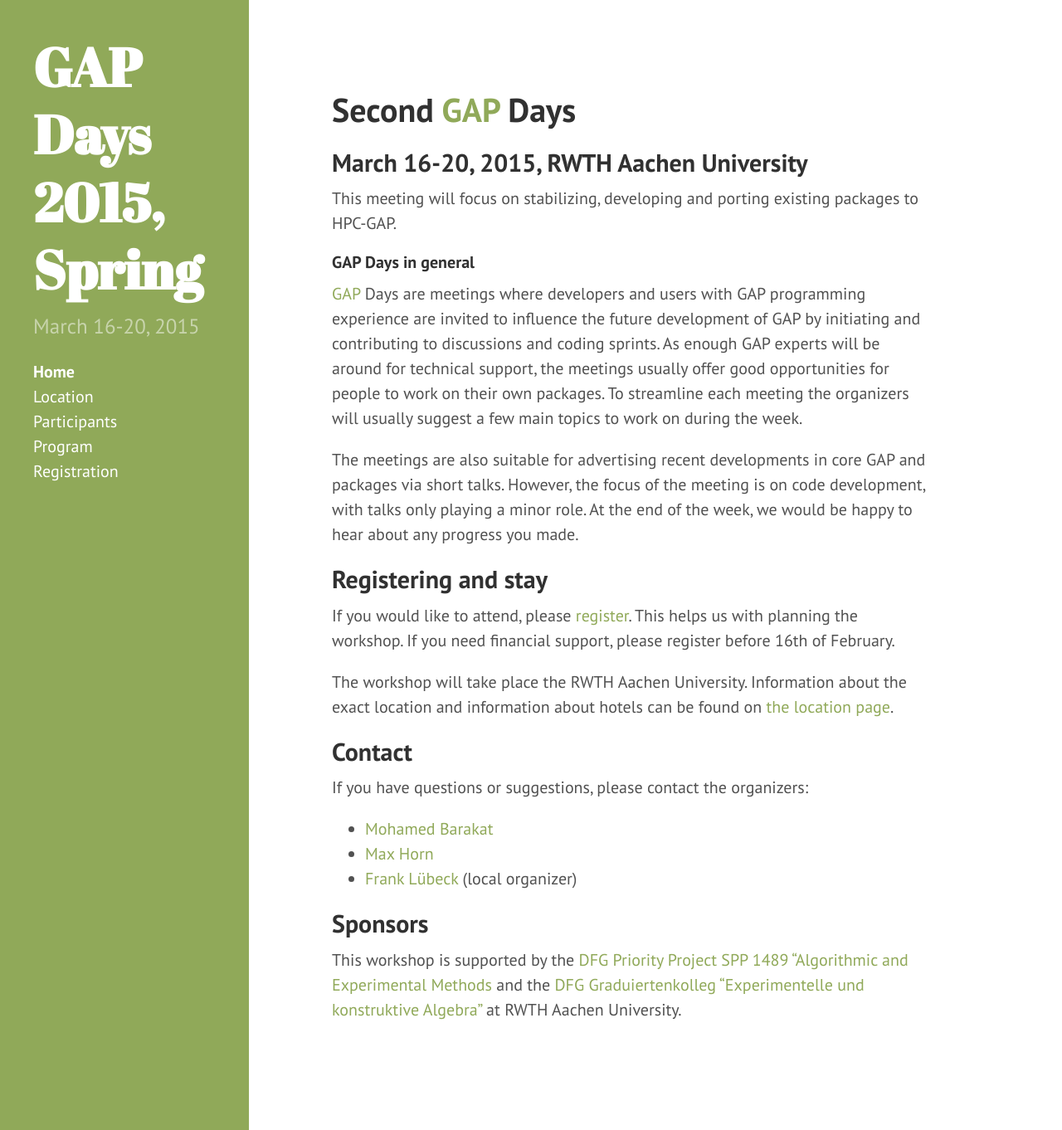
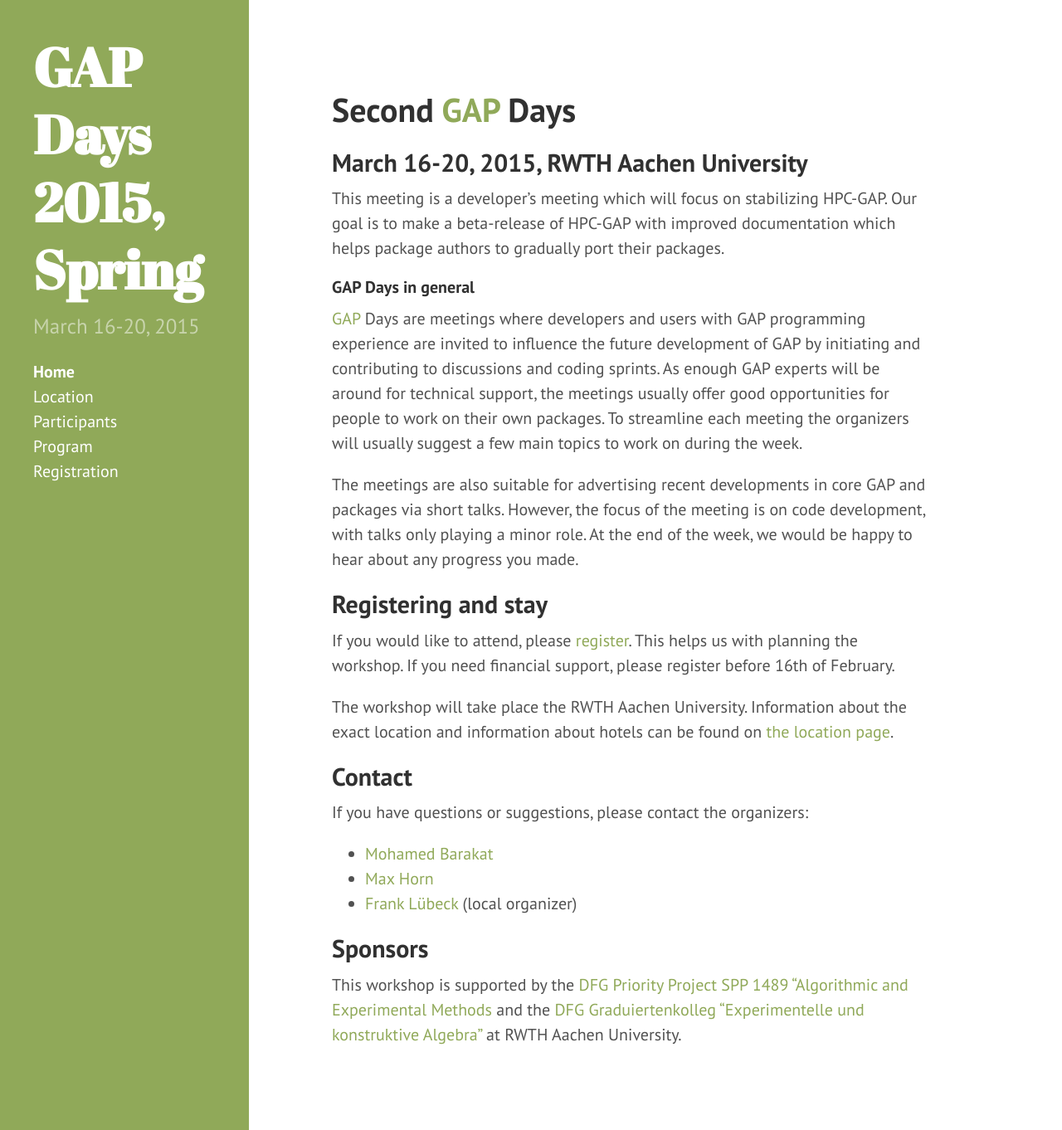
Before and after one commit to gapdays/gapdays2015-spring, a Jekyll site: the page built from index.md, in a window 1280 px wide and 1362 px high. Shown: the whole window at 83% size. Built offline with Jekyll 4.4.1, drawn with Linux system fonts in a browser that asks for light colours; Markdown is read by kramdown in place of the engine named in the settings.

Commit message:
develepor's meeting

```diff
--- a/index.md
+++ b/index.md
@@ -6,7 +6,10 @@ title: Home
 # Second [GAP](http://www.gap-system.org/) Days
 ## March 16-20, 2015, RWTH Aachen University
 
-This meeting will focus on stabilizing, developing and porting existing packages to HPC-GAP.
+This meeting is a developer's meeting which will focus on stabilizing HPC-GAP.
+Our goal is to make a beta-release of HPC-GAP with improved documentation
+which helps package authors to gradually port their packages.
+
 
 #### GAP Days in general
 
```
